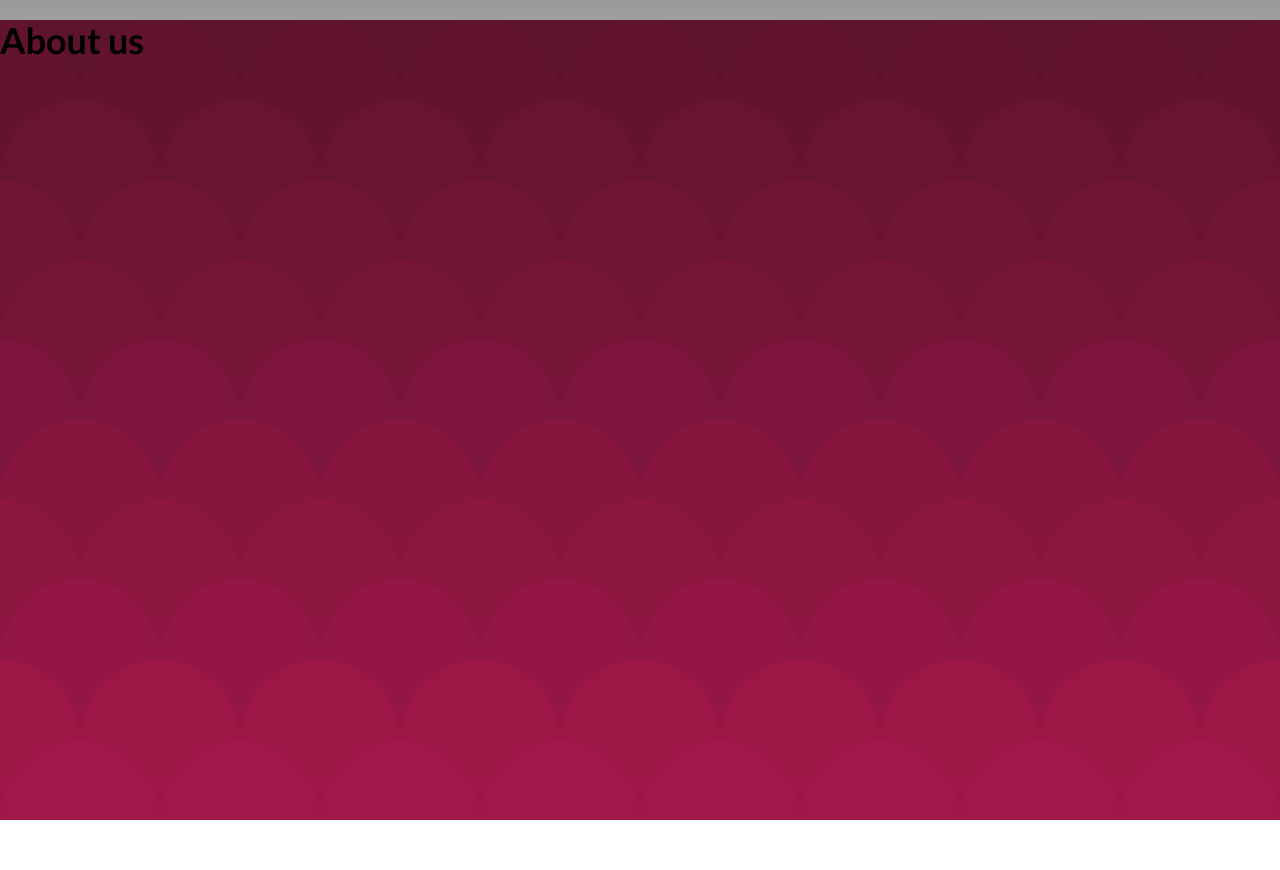
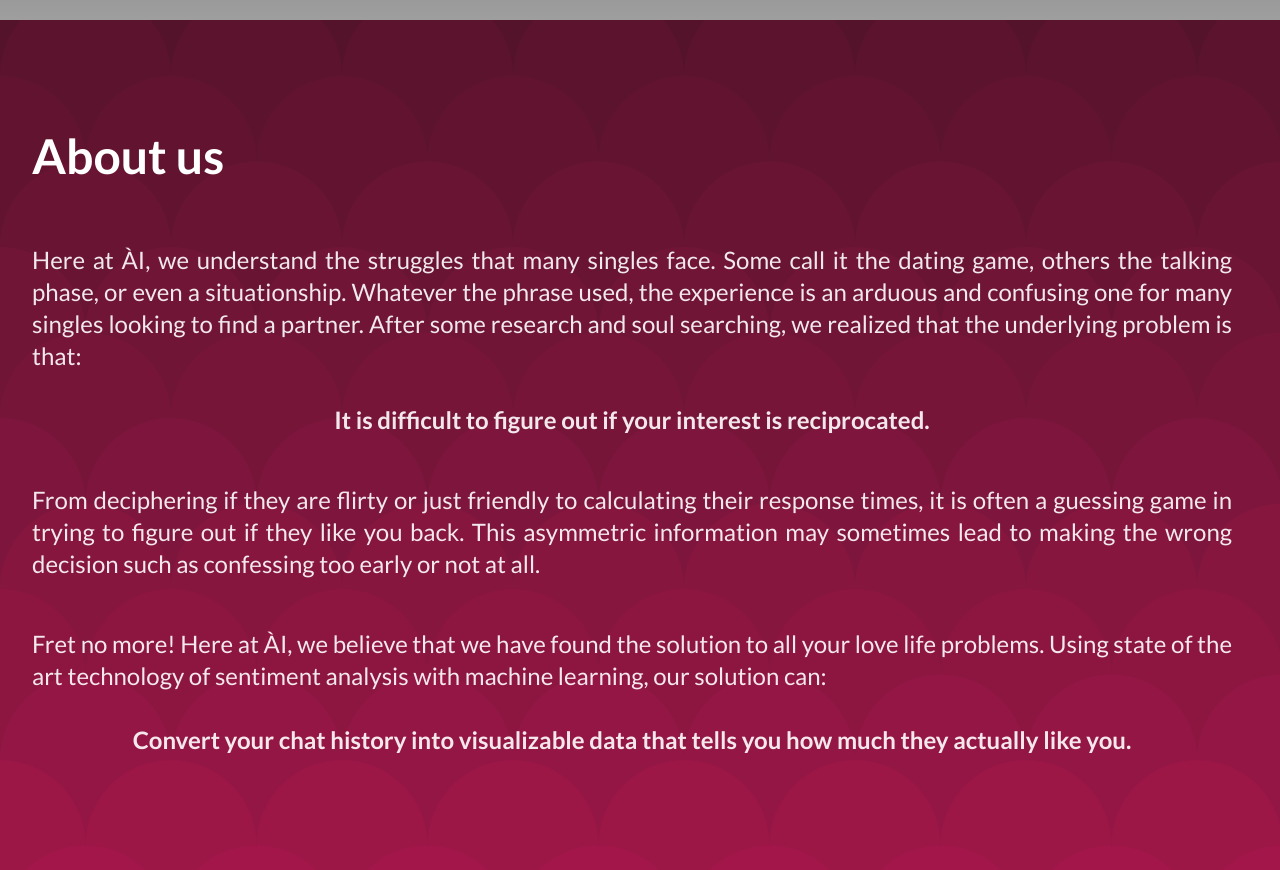
Before and after one commit to zechajw/dlw-hackathon, a Next.js app: page / in a window 1280 px wide. Shown: the part 780-1650 px from the top of the page. Before the commit the page ends 1600 px from the top, so only its background shows below. Built offline with nearby package versions, Linux system fonts and the light colour scheme; grey boxes are pictures that could not be loaded.

Commit message:
Feat: about us

```diff
--- a/components/AboutUs.tsx
+++ b/components/AboutUs.tsx
@@ -5,8 +5,35 @@
 const AboutUs: FC<Props> = () => {
   return (
     <>
-      <div className="h-screen">
-        <h1 className="font-bold text-4xl">About us</h1>
+      <div className="h-screen mt-28">
+        <h1 className="heading">About us</h1>
+        <p className="mt-16 paragraph">
+          Here at ÀI, we understand the struggles that many singles face. Some
+          call it the dating game, others the talking phase, or even a
+          situationship. Whatever the phrase used, the experience is an arduous
+          and confusing one for many singles looking to find a partner. After
+          some research and soul searching, we realized that the underlying
+          problem is that:
+        </p>
+        <p className="mt-8 font-bold text-center paragraph">
+          It is difficult to figure out if your interest is reciprocated.
+        </p>
+        <p className="mt-12 paragraph">
+          From deciphering if they are flirty or just friendly to calculating
+          their response times, it is often a guessing game in trying to figure
+          out if they like you back. This asymmetric information may sometimes
+          lead to making the wrong decision such as confessing too early or not
+          at all.
+        </p>
+        <p className="mt-12 paragraph">
+          Fret no more! Here at ÀI, we believe that we have found the solution
+          to all your love life problems. Using state of the art technology of
+          sentiment analysis with machine learning, our solution can:{" "}
+        </p>
+        <p className="mt-8 font-bold text-center paragraph">
+          Convert your chat history into visualizable data that tells you how
+          much they actually like you.
+        </p>
       </div>
     </>
   );
--- a/components/Border.tsx
+++ b/components/Border.tsx
@@ -3,7 +3,9 @@
 const Border: FC = ({ children }) => {
   return (
     <>
-      <div className="max-w-7xl">{children}</div>
+      <div className="flex mx-8 mr-12">
+        <div className="w-full mx-auto max-w-7xl">{children}</div>
+      </div>
     </>
   );
 };
--- a/components/LandingPage.tsx
+++ b/components/LandingPage.tsx
@@ -1,11 +1,28 @@
-import { FC } from "react";
+import { FC, useState, useEffect } from "react";
 import Button from "./Button";
 
 const LandingPage: FC = () => {
+  const [offset, setOffset] = useState(0);
+
+  useEffect(() => {
+    // Button is displayed after scrolling for 50 pixels
+    const toggleVisibility = (): void => {
+      setOffset(window.pageYOffset);
+    };
+
+    window.addEventListener("scroll", toggleVisibility);
+
+    return () => window.removeEventListener("scroll", toggleVisibility);
+  }, []);
+
   return (
     <div id="home">
       <div className="flex flex-col items-center justify-center w-full h-screen bg-landing">
-        <div className="flex items-center">
+        <div
+          className={`flex items-center ${
+            offset > 100 ? "opacity-20" : ""
+          } transition-all duration-300`}
+        >
           <h1 className="font-black text-white select-none text-[12rem] text-gradient">
             ÀI
           </h1>
@@ -18,7 +35,11 @@
             <br /> Not with us by your side
           </p>
         </div>
-        <Button className="px-12 py-4 text-2xl font-bold uppercase">
+        <Button
+          className={`px-12 py-4 text-2xl font-bold uppercase ${
+            offset > 350 ? "opacity-20" : ""
+          } transition-all duration-300`}
+        >
           Try it now
         </Button>
       </div>
--- a/styles/globals.css
+++ b/styles/globals.css
@@ -11,6 +11,13 @@
 }
 
 @layer components {
+  .heading {
+    @apply text-5xl font-bold text-white;
+  }
+  .paragraph {
+    @apply text-2xl text-justify text-white text-opacity-90;
+  }
+
   .text-gradient {
     /* @apply text-transparent bg-clip-text bg-gradient-to-bl from-aidark to-aipink; */
   }
```
